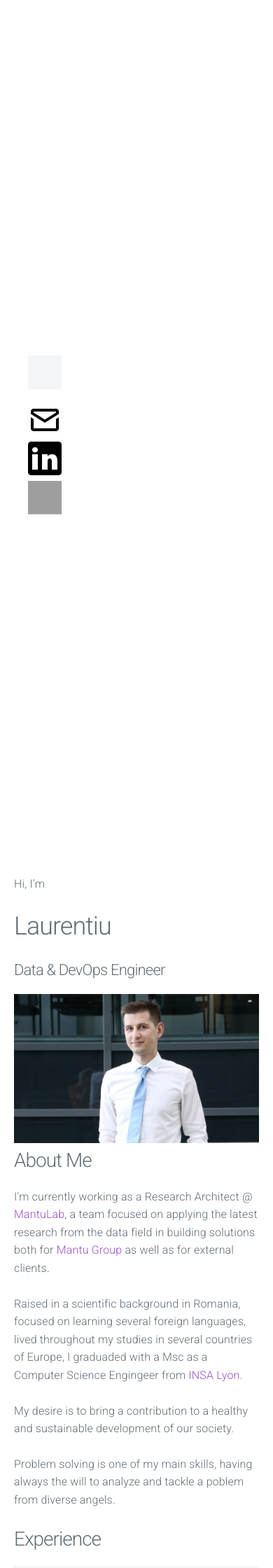
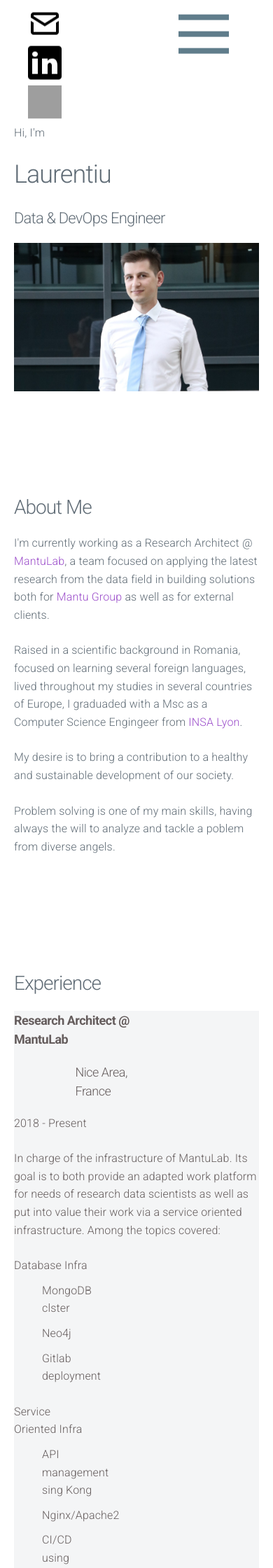
Before and after one commit to lcapatina/personal-website, a Jekyll site: the page built from index.html, in a window 390 px wide. Shown: the top 2240 px of the page at 70% size. Built offline with Jekyll 4.4.1, drawn with Linux system fonts in a browser that asks for light colours; nearby versions of some CDN libraries; some of the changed text lies outside the part shown; grey boxes are pictures that could not be loaded.

Commit message:
decent version for mobile menu

```diff
--- a/_includes/navigation.html
+++ b/_includes/navigation.html
@@ -1,5 +1,5 @@
-<div class="container" id="nav-bar-container">
-  <div class="row">
+<div class="container" id="menu-container">
+  <div class="row" id="nav-bar-container">
     <div class="navbar column">
       <ul id="cv-menu">
         {% for item in site.data.navigation %}
@@ -7,10 +7,10 @@
             <button class="buton button-clear" id="{{item.id}}">{{ item.name  }}</button>
           </div>
         {% endfor %}
-          <div class="row">
-            <button class="buton button-clear icon" onclick="addResponsiveClass()"><img src="{{site.baseurl}}/assets/img/menu.png"/></button>
-          </div>
       </ul>
+      <div id="menu-div-button">
+        <button class="buton button-clear icon" onclick="addResponsiveClass()"><img src="{{site.baseurl}}/assets/img/menu.png"/></button>
+      </div>
     </div>
   </div>
   <div class="row" id="contact-section">
--- a/_layouts/default.html
+++ b/_layouts/default.html
@@ -11,7 +11,7 @@
   <body class="stop-scrolling">
     <div class="container">
       <div class="row" id="fullpage">
-        <div class="column column-25" id="nav-bar-column">
+        <div class="column column-25" id="menu-column">
           {% include navigation.html %}
         </div>
         <div class="column" id="cv-container">
--- a/_sass/main.scss
+++ b/_sass/main.scss
@@ -1,4 +1,6 @@
-#cv-menu div button.icon {
+//#cv-menu div button.icon {
+//#menu-div-button button.icon {
+#menu-div-button {
     display: none;
 }
 
@@ -55,7 +57,7 @@
     height: 100px;
 }
 
-#nav-bar-container {
+#menu-container {
     position: absolute;
     top: 50%;
     -ms-transform: translateY(-50%);
@@ -69,16 +71,20 @@
     }*/
 
     .section {
-        padding: 0;
+        padding-top: 0;
     }
 
     #cv-menu div button {display: none;}
-    #cv-menu div button.icon {
+    //#cv-menu div button.icon {
+    //#menu-div-button button.icon {
+    #menu-div-button {
     float: right;
     display: block;
   }
     #cv-menu.responsive {position: relative;}
-    #cv-menu.responsive div .icon {
+    //  #cv-menu.responsive div .icon {
+    //#menu-div-button .icon {
+    #menu-div-button {
       position: absolute;
       right: 0;
       top: 0;
@@ -88,15 +94,19 @@
       display: block;
       text-align: left;
     }
+
+    #menu-container {
+        position: relative;
+        flex-direction: column;
+    }
+
+    #contact-section {
+        margin-top: 0;
+        flex-direction: row;
+    }
 }
 
-@media (min-width: 40.0rem) {
-
-
-
-}
-
-#nav-bar-column {
+#menu-column {
     position: relative;
 }
 
--- a/assets/js/main.js
+++ b/assets/js/main.js
@@ -1,3 +1,22 @@
+function adaptMenu(){
+  var x = document.getElementById("menu-column");
+  var navBarContainer = document.getElementById("nav-bar-container");
+  var contactSection = document.getElementById("contact-section");
+  if (window.innerWidth < 640) {
+    x.className = "column";
+    navBarContainer.className = "column";
+    contactSection.className = "column";
+  } else {
+    x.className = "column column-25";
+    navBarContainer.className = "row";
+    contactSection.className = "row";
+  }
+}
+
+window.addEventListener("load", adaptMenu);
+
+window.addEventListener("resize", adaptMenu);
+
 function addResponsiveClass() {
   var x = document.getElementById("cv-menu");
   if (x.className === "") {
@@ -12,6 +31,8 @@ Array.from(document.getElementById('cv-menu').children).forEach(element => {
   var sectionId = buttonId.split("-")[0];
   document.getElementById(buttonId).onclick=function(){
     document.getElementById(sectionId).scrollIntoView();
-    addResponsiveClass();
+    if (window.innerWidth < 640) {
+      addResponsiveClass();
+    }
   }
 });
```
